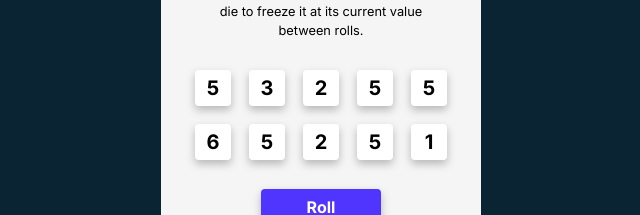
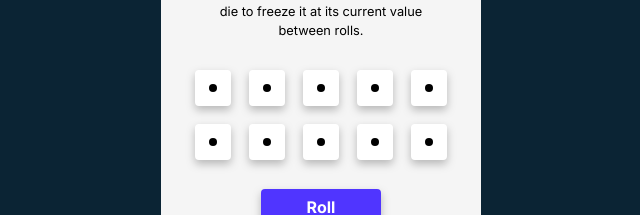
Before and after one commit to rubuz/tenzies-game, a React (Vite) app: page / in a window 1280 px wide. Shown: the part 320-535 px from the top of the page, without its empty margins (319-959 px from the left). Built offline with nearby package versions, Linux system fonts and the light colour scheme.

Commit message:
added dice faces

```diff
--- /dev/null
+++ b/src/components/Die.css
@@ -0,0 +1,85 @@
+.die {
+  width: 36px;
+  aspect-ratio: 1/1;
+  border-radius: 4px;
+  font-size: 20px;
+  font-weight: bold;
+  filter: drop-shadow(0px 4px 4px rgba(0, 0, 0, 0.25));
+}
+
+.die:hover {
+  cursor: pointer;
+}
+
+.dot {
+  display: block;
+  width: 8px;
+  height: 8px;
+  border-radius: 50%;
+  background-color: black;
+  place-self: center;
+}
+
+.first-face {
+  display: grid;
+}
+
+.second-face {
+  display: grid;
+  grid-template-columns: repeat(3, 1fr);
+  grid-template-rows: repeat(3, 1fr);
+}
+
+.second-face .dot:nth-of-type(2) {
+  grid-area: 3/3/3/3;
+}
+
+.third-face {
+  display: grid;
+  grid-template-columns: repeat(3, 1fr);
+  grid-template-rows: repeat(3, 1fr);
+}
+
+.third-face .dot:nth-of-type(2) {
+  grid-area: 2/2/2/2;
+}
+.third-face .dot:nth-of-type(3) {
+  grid-area: 3/3/3/3;
+}
+
+.fourth-face {
+  display: grid;
+  gap: 5px;
+  grid-template-columns: 1fr 1fr;
+  grid-template-rows: 1fr 1fr;
+}
+
+.fifth-face {
+  display: grid;
+  grid-template-columns: 1fr 1fr 1fr;
+  grid-template-rows: 1fr 1fr 1fr;
+}
+
+.fifth-face .dot:nth-of-type(1) {
+  grid-area: 1 / 1 / 2 / 2;
+}
+
+.fifth-face .dot:nth-of-type(5) {
+  grid-area: 3 / 3 / 3 / 3;
+}
+
+.fifth-face .dot:nth-of-type(4) {
+  grid-area: 3 / 1 / 3 / 1;
+}
+
+.fifth-face .dot:nth-of-type(3) {
+  grid-area: 2 / 2 / 2 / 2;
+}
+.fifth-face .dot:nth-of-type(2) {
+  grid-area: 1 / 3 / 1 / 3;
+}
+
+.sixth-face {
+  display: grid;
+  grid-template-columns: 1fr 1fr;
+}
--- a/src/components/Die.jsx
+++ b/src/components/Die.jsx
@@ -1,11 +1,16 @@
+import "./Die.css";
+
 function Die(props) {
   const styles = {
     backgroundColor: props.isHeld ? "#59E391" : "white",
   };
 
+  function DieFace() {}
+
   return (
-    <div style={styles} className="die" onClick={props.holdDice}>
-      {props.value}
+    <div style={styles} className="die first-face" onClick={props.holdDice}>
+      {/* {props.value} */}
+      <span className="dot"> </span>
     </div>
   );
 }
--- a/src/index.css
+++ b/src/index.css
@@ -102,21 +102,6 @@ main {
   gap: 18px;
 }
 
-.die {
-  display: grid;
-  place-content: center;
-  width: 36px;
-  aspect-ratio: 1/1;
-  border-radius: 4px;
-  font-size: 20px;
-  font-weight: bold;
-  filter: drop-shadow(0px 4px 4px rgba(0, 0, 0, 0.25));
-}
-
-.die:hover {
-  cursor: pointer;
-}
-
 .roll-btn {
   cursor: pointer;
   width: 120px;
```
